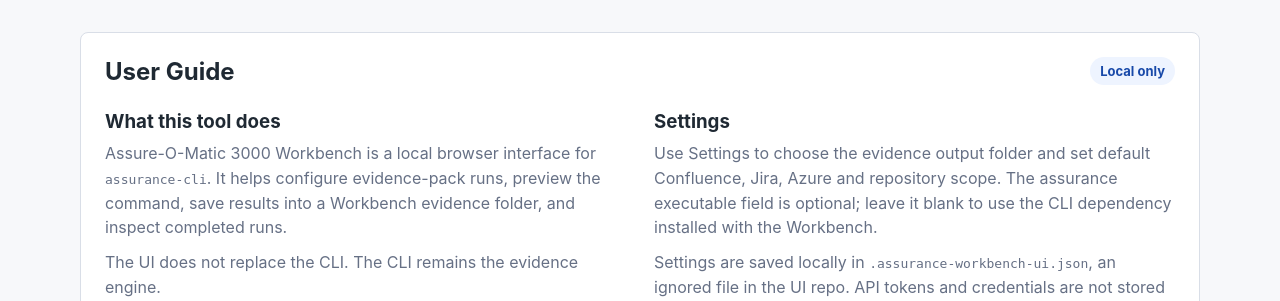
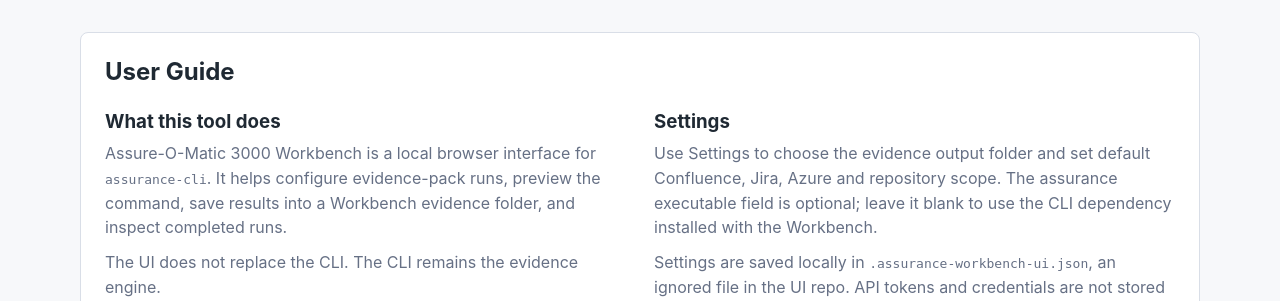
Before and after one commit to richlee-cgi/assurance-workbench-ui, a FastAPI app: page /guide in a window 1280 px wide. Shown: the part 88-389 px from the top of the page. Run offline with FastAPI, Linux system fonts and the light colour scheme; some libraries are stand-ins or nearby versions.

Commit message:
Remove static page badges

```diff
--- a/app/templates/guide.html
+++ b/app/templates/guide.html
@@ -6,7 +6,6 @@
     <div>
       <h2>User Guide</h2>
     </div>
-    <span class="status-pill">Local only</span>
   </div>
 
   <div class="guide-grid">
--- a/app/templates/home.html
+++ b/app/templates/home.html
@@ -6,7 +6,6 @@
     <div>
       <h2>Evidence pack runner</h2>
     </div>
-    <span class="status-pill">Preview</span>
   </div>
 
   <form id="evidence-form" class="grid-form" hx-post="/preview-command" hx-target="#command-preview" hx-swap="innerHTML" hx-trigger="change, keyup delay:300ms from:input">
```
